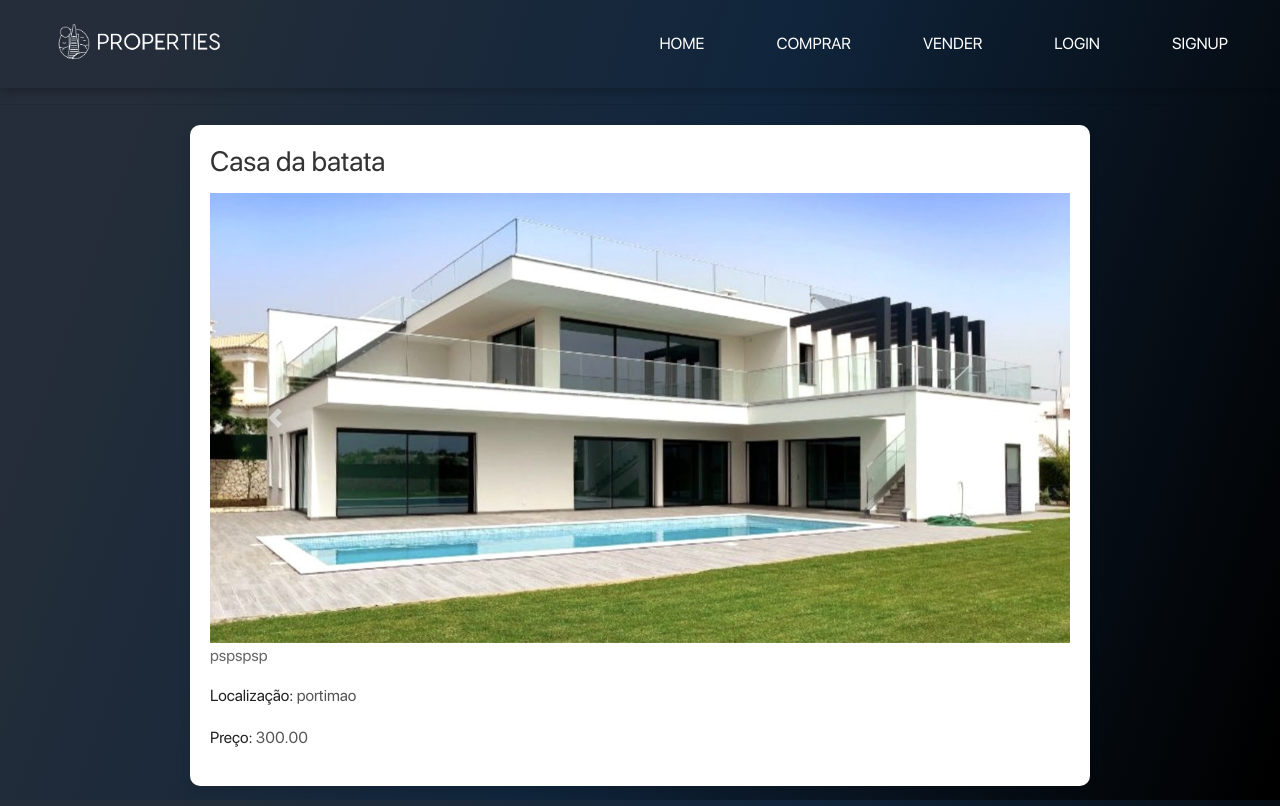
After one commit to 2masCarvalho/Properties, a Django app: page /comprar/1/ in a window 1280 px wide. The commit adds this page. Run offline with Django 5.2, Linux system fonts and the light colour scheme; data comes from the database, SQL or seed files in the repository; both versions use the stored data as it was after the commit; some libraries are stand-ins or nearby versions.

Commit message:
Gonçalinho

```diff
--- /dev/null
+++ b/Properties/base/static/css/property_details.css
@@ -0,0 +1,51 @@
+.property-detail {
+    margin: 20px auto;
+    max-width: 900px;
+    padding: 20px;
+    background: #ffffff;
+    border-radius: 10px;
+    box-shadow: 0 4px 10px rgba(0, 0, 0, 0.1);
+    font-family: 'Arial', sans-serif;
+}
+
+.property-title {
+    font-size: 28px;
+    font-weight: bold;
+    color: #333333;
+    margin-bottom: 15px;
+}
+
+.property-images-gallery {
+    display: grid;
+    grid-template-columns: repeat(auto-fit, minmax(200px, 1fr));
+    gap: 10px;
+    margin-bottom: 20px;
+}
+
+.property-gallery-image {
+    width: 100%;
+    height: 200px;
+    object-fit: cover;
+    border-radius: 8px;
+    transition: transform 0.2s;
+    cursor: pointer;
+}
+
+.property-gallery-image:hover {
+    transform: scale(1.05);
+}
+
+.property-info {
+    line-height: 1.6;
+    font-size: 16px;
+    color: #555555;
+}
+
+.property-info strong {
+    font-weight: bold;
+    color: #222222;
+}
+
+.property-description {
+    margin-bottom: 15px;
+}
--- a/Properties/base/static/css/style.css
+++ b/Properties/base/static/css/style.css
@@ -135,7 +135,7 @@ button {
     width: 200px;
     padding: 15px 0;
     text-align: center;
-    margin: 20px 10;
+    margin: 20px 10px;
     border-radius: 25px;
     font-weight: bold;
     border: 2px solid #FFFFFF;
@@ -301,7 +301,7 @@ button {
 
 form {
     font-size: 16px;
-    padding 15px 10px;
+    padding: 15px 10px;
     width: 100%;
     border: 0;
     border-radius: 5px;
@@ -410,18 +410,3 @@ form {
 .form-group input:focus, .form-group select:focus, .form-group textarea:focus {
     border-color: #007a87; /* Airbnb-like teal color */
 }
-
-button[type="submit"] {
-    background-color: #ff5a5f; /* Airbnb-like red color */
-    color: #fff;
-    border: none;
-    padding: 10px 15px;
-    border-radius: 5px;
-    cursor: pointer;
-    font-size: 16px;
-    transition: background-color 0.3s;
-}
-
-button[type="submit"]:hover {
-    background-color: #e94e53;
-}
--- a/Properties/base/urls.py
+++ b/Properties/base/urls.py
@@ -16,8 +16,7 @@ urlpatterns = [
     path('profile/edit/', edit_profile, name='edit_profile'),
     path('comprar/', views.buy, name='comprar'),
     path('vender/', views.sell, name='vender'),
-
-
+    path('comprar/<int:pk>/', views.property_details, name='property_detail'),
 ]
 
 if settings.DEBUG:
--- a/Properties/base/views.py
+++ b/Properties/base/views.py
@@ -1,16 +1,18 @@
-from django.shortcuts import render, redirect
+from django.contrib import messages
+from django.contrib.auth import login, authenticate
+from django.contrib.auth import logout
+from django.contrib.auth.decorators import login_required
+from django.contrib.auth.forms import UserChangeForm
+from django.shortcuts import render, redirect, get_object_or_404
+from django.views.decorators.http import require_POST
+
 from .forms import SignUpForm, ProfileForm, CustomUserChangeForm, PropertyImageForm, PropertyForm
-from django.contrib.auth import login, authenticate
-from django.contrib.auth.decorators import login_required
-from django.contrib.auth import logout
-from django.views.decorators.http import require_POST
 from .models import Profile, Property, PropertyImage
-from django.contrib.auth.forms import UserChangeForm
-from django.contrib import messages
 
 
 def home(request):
     return render(request, 'home.html')
+
 
 def signup(request):
     if request.method == 'POST':
@@ -27,6 +29,7 @@ def signup(request):
         form = SignUpForm()
     return render(request, 'signup.html', {'form': form})
 
+
 @login_required(login_url='/login/')
 def profile(request):
     user = request.user
@@ -42,7 +45,8 @@ def profile(request):
 def edit_profile(request):
     if request.method == 'POST':
         user_form = CustomUserChangeForm(request.POST, instance=request.user)
-        profile_form = ProfileForm(request.POST, request.FILES, instance=request.user.profile)  # Atenção ao request.FILES aqui
+        profile_form = ProfileForm(request.POST, request.FILES,
+                                   instance=request.user.profile)  # Atenção ao request.FILES aqui
         if user_form.is_valid() and profile_form.is_valid():
             user_form.save()
             profile = profile_form.save(commit=False)
@@ -61,6 +65,7 @@ def edit_profile(request):
     }
     return render(request, 'edit_profile.html', context)
 
+
 def buy(request):
     properties = Property.objects.order_by('-id')
 
@@ -72,27 +77,11 @@ def buy(request):
 
     return render(request, 'buy.html', {'properties_with_images': properties_with_images})
 
+
 def sell(request):
     return render(request, 'sell.html')
 
-'''
-@login_required
-def add_property(request):
-    if request.user.profile.user_type == 'host':
-        if request.method == 'POST':
-            form = PropertyForm(request.POST)
-            if form.is_valid():
-                property = form.save(commit=False)
-                property.host = request.user.profile
-                property.save()
-                return redirect('home') #add the url do the property details
-        else:
-            form = PropertyForm()
-        return render(request, 'add_property.html', {'form': form})
-    else:
-        return redirect('home')
 
-'''
 @login_required
 def add_property(request):
     if request.user.profile.user_type == 'host':
@@ -116,3 +105,8 @@ def add_property(request):
         return render(request, 'add_property.html', {'form': property_form, 'image_form': image_form})
     else:
         return redirect('home')
+
+
+def property_details(request, pk):
+    property_obj = get_object_or_404(Property, pk=pk)
+    return render(request, 'property_details.html', {'property': property_obj})
--- a/Properties/templates/buy.html
+++ b/Properties/templates/buy.html
@@ -10,6 +10,7 @@
     <div class="card-container">
     {% if properties_with_images %}
         {% for property, image in properties_with_images %}
+            <a href="{% url 'property_detail' property.pk %}" class="property-link">
             <div class="property-card">
                 {% if image %}
                     <img src="{{ image.image.url }}" alt="{{ property.title }} - Image" class="property-image">
@@ -22,6 +23,7 @@
                 <p><strong>Localização:</strong> {{ property.location }}</p>
                 <p><strong>Preço:</strong> {{ property.price }}</p>
             </div>
+            </a>
         {% endfor %}
     {% else %}
         <div class="no-property">
--- a/Properties/templates/main.html
+++ b/Properties/templates/main.html
@@ -3,9 +3,14 @@
 <html lang="en">
 <head>
     <meta charset="UTF-8">
-    <title>PROPERTIES Portugal</title>
+    <title>PROPERTIES Algarve</title>
     <link rel="stylesheet" href="{% static 'css/style.css' %}">
     <link href="{% static 'css/fonts.css' %}" rel="stylesheet">
+    <link rel="stylesheet" href="{% static 'css/property_details.css' %}">
+
+    <!-- Bootstrap CSS -->
+    <link rel="stylesheet" href="https://stackpath.bootstrapcdn.com/bootstrap/4.5.2/css/bootstrap.min.css">
+
 
 
 
@@ -14,5 +19,9 @@
     {% include 'navbar.html' %}
     {% block content %}{% endblock %}
 
+    <!-- Bootstrap JavaScript -->
+    <script src="https://code.jquery.com/jquery-3.5.1.slim.min.js"></script>
+    <script src="https://cdn.jsdelivr.net/npm/@popperjs/core@1.16.1/dist/umd/popper.min.js"></script>
+    <script src="https://stackpath.bootstrapcdn.com/bootstrap/4.5.2/js/bootstrap.min.js"></script>
 </body>
 </html>
--- /dev/null
+++ b/Properties/templates/property_details.html
@@ -0,0 +1,36 @@
+{% extends 'main.html' %}
+
+{% block content %}
+    <div class="property-detail">
+        <h1 class="property-title">{{ property.title }}</h1>
+
+        <!-- Bootstrap Carousel Component -->
+        <div id="propertyImagesCarousel" class="carousel slide" data-ride="carousel">
+            <div class="carousel-inner">
+                {% for image in property.images.all %}
+                    <div class="carousel-item {% if forloop.first %}active{% endif %}">
+                        <img src="{{ image.image.url }}" alt="{{ property.title }} Image {{ forloop.counter }}" class="d-block w-100">
+                    </div>
+                {% endfor %}
+            </div>
+            <!-- Left and right navigation controls -->
+            <a class="carousel-control-prev" href="#propertyImagesCarousel" role="button" data-slide="prev">
+                <span class="carousel-control-prev-icon" aria-hidden="true"></span>
+                <span class="sr-only">Previous</span>
+            </a>
+            <a class="carousel-control-next" href="#propertyImagesCarousel" role="button" data-slide="next">
+                <span class="carousel-control-next-icon" aria-hidden="true"></span>
+                <span class="sr-only">Next</span>
+            </a>
+        </div>
+
+        <!-- Property Information -->
+        <div class="property-info">
+            <p class="property-description">{{ property.description }}</p>
+            <p><strong>Localização:</strong> {{ property.location }}</p>
+            <p><strong>Preço:</strong> {{ property.price }}</p>
+        </div>
+    </div>
+
+
+{% endblock %}
```
Also changed, not shown: Properties/base/migrations/0010_alter_property_location.py (added), Properties/db.sqlite3, Properties/media/property_images/moradia3.jpg (added), Properties/media/property_images/moradia4.jpg (added).
